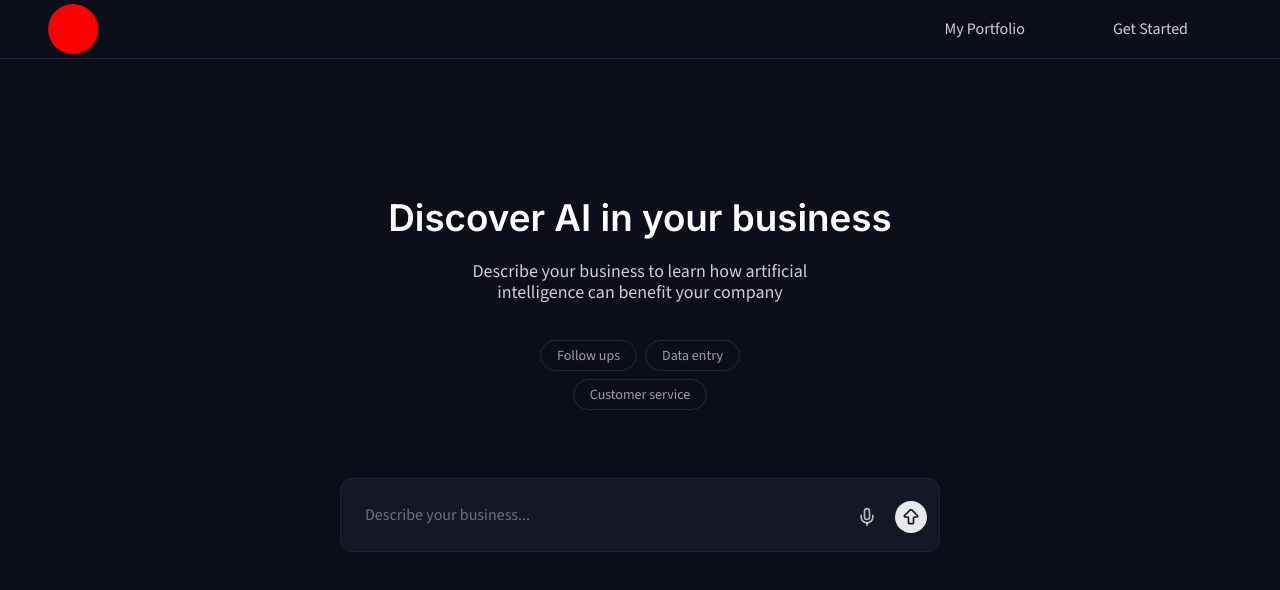
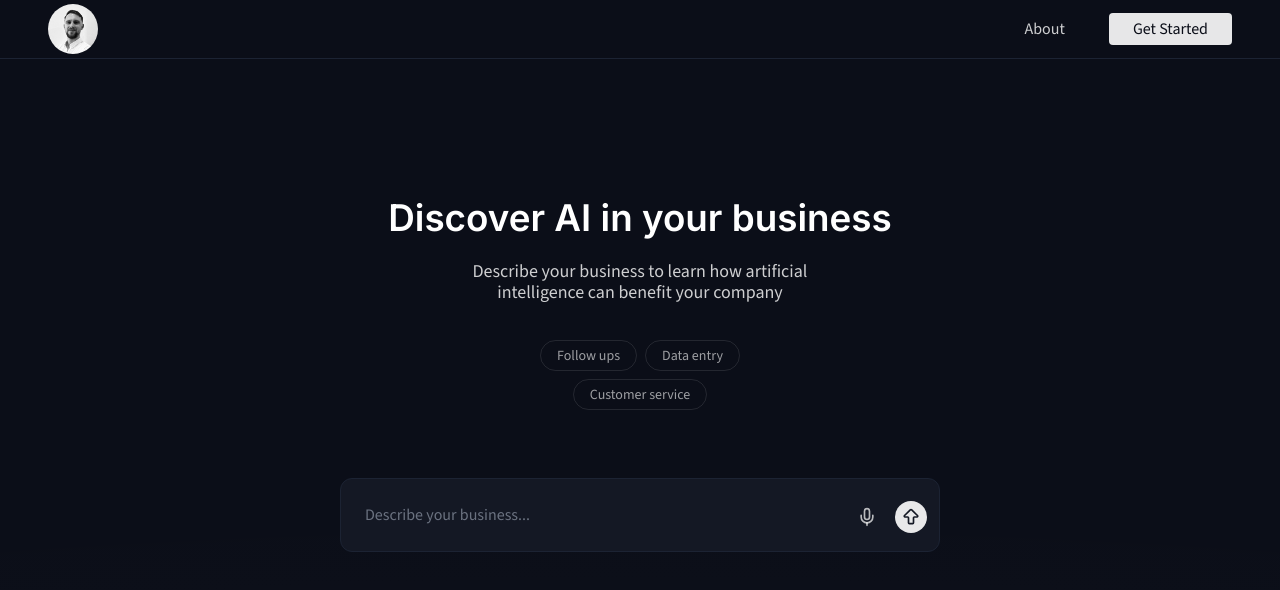
Before and after one commit to jake-harrisliston-dev/personal-ai-chatbot, a React app in the folder frontend/: page / in a window 1280 px wide. Shown: the top 590 px of the page. Built offline with nearby package versions, Linux system fonts and the light colour scheme; the HTML template or start-up script is replaced by a standard one.

Commit message:
feat: nav complete

```diff
--- a/frontend/src/components/Navbar/Navbar.jsx
+++ b/frontend/src/components/Navbar/Navbar.jsx
@@ -11,9 +11,9 @@ export default function Navbar() {
 
                 <div className="nav-button-wrap">
 
-                    <div className="nav-button" link="https://www.jake-harrisliston.dev/" >My Portfolio</div>
+                    <div className="nav-button" >About</div>
 
-                    <div className="nav-button highlight">Get Started</div>
+                    <div className="nav-button-highlight">Get Started</div>
 
                 </div>
             </div>
--- a/frontend/src/components/Navbar/navbar.css
+++ b/frontend/src/components/Navbar/navbar.css
@@ -23,7 +23,9 @@
     width: 50px;
     height: 50px;
     border-radius: 100000px;
-    background-color: red;
+    background-image: url('../../assets/images/personal-headshot.jpg');
+    background-size: cover;
+    background-position: center;
     margin-left: 0;
     margin-right: auto;
     margin-top: var(--spacing-xs);
@@ -33,17 +35,29 @@
 .nav-button-wrap {
     display: flex;
     flex-direction: row;
+    justify-content: center;
+    align-items: center;
     gap: var(--spacing-md)
 }
 
 .nav-button {
     padding: var(--spacing-lg) var(--spacing-xxl);
-    margin-right: var(--spacing-md);
     color: rgb(var(--text-color-rgb), 0.8);
     cursor: pointer;
-
 }
 
 .nav-button:hover {
     color: rgb(var(--text-color-rgb), 1)
 }
+
+.nav-button-highlight {
+    background-color: rgb(var(--text-color-rgb), 0.9);
+    color: var(--background-color);
+    padding: var(--spacing-xs) var(--spacing-xl);
+    border-radius: var(--border-radius-sm);
+    cursor: pointer;
+}
+
+.nav-button-highlight:hover {
+    background-color: rgb(var(--text-color-rgb), 1);
+}
```
Also changed, not shown: frontend/src/assets/images/personal-headshot.jpg (added).
